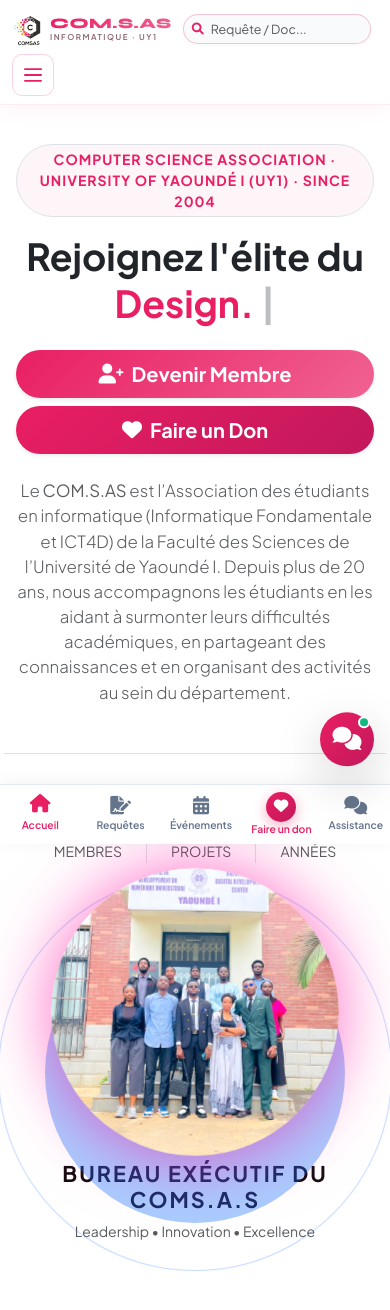
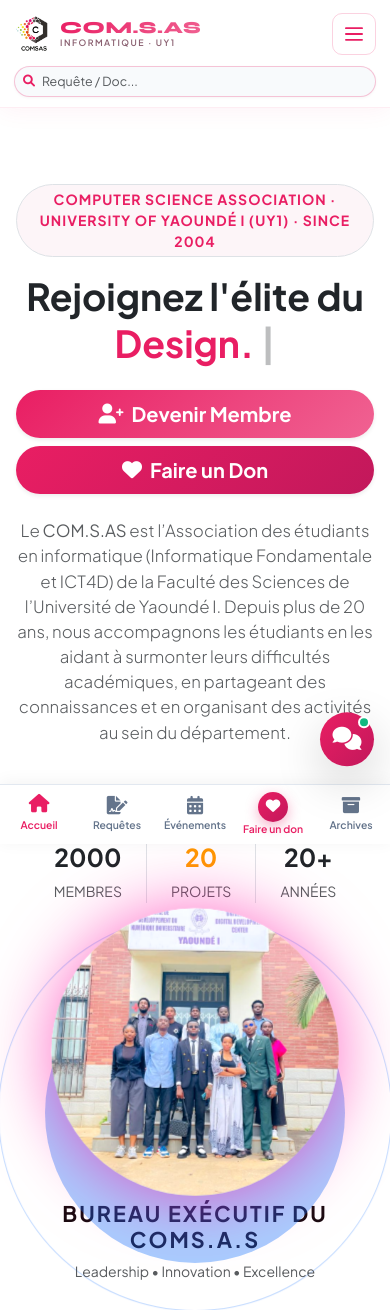
Before and after one commit to neussi/comsas-uy1.com, a Django app: page / in a window 390 px wide. Shown: the top 1310 px of the page. Run offline with Django 4.2, Linux system fonts and the light colour scheme; data that the repository does not hold is empty; some libraries are stand-ins or nearby versions.

Commit message:
fix: logo et 3 tirets sur la meme ligne avec recherche en dessous, et onglet archives dans la barre mobile basse

```diff
--- a/templates/base.html
+++ b/templates/base.html
@@ -81,7 +81,7 @@
             --shadow-md: 0 4px 16px rgba(233, 30, 99, .12);
             --shadow-lg: 0 10px 30px rgba(233, 30, 99, .18);
             /* Responsive spacing */
-            --navbar-height-mobile: 64px;
+            --navbar-height-mobile: 104px;
             --navbar-height-desktop: 72px;
         }
 
@@ -1333,7 +1333,7 @@
         }
 
         /* ════════════════════════════════════════
-           BARRE RECHERCHE MOBILE NAVBAR (UNE SEULE LIGNE & CENTRÉE)
+           BARRE RECHERCHE MOBILE NAVBAR (LOGO & 3 TIRETS SUR LA MÊME LIGNE, RECHERCHE EN DESSOUS)
         ════════════════════════════════════════ */
         @media (max-width: 991.98px) {
             #mainNavbar .container {
@@ -1341,46 +1341,46 @@
                 flex-wrap: wrap !important;
                 align-items: center !important;
                 justify-content: space-between !important;
-                padding: 8px 12px !important;
-                gap: 4px !important;
+                padding: 10px 14px 8px 14px !important;
             }
             #mainNavbar .navbar-brand {
                 order: 1 !important;
                 flex: 0 0 auto !important;
-                margin-right: 0 !important;
-                gap: 6px !important;
+                margin-right: auto !important;
+                gap: 8px !important;
             }
             #mainNavbar .brand-logo-wrap {
-                width: 32px !important;
-                height: 32px !important;
+                width: 38px !important;
+                height: 38px !important;
             }
             #mainNavbar .brand-name {
-                font-size: 0.90rem !important;
+                font-size: 1.05rem !important;
             }
             #mainNavbar .brand-sub {
-                font-size: 0.50rem !important;
+                font-size: 0.55rem !important;
+            }
+            #mainNavbar .navbar-toggler {
+                order: 2 !important;
+                flex: 0 0 auto !important;
+                padding: 6px 10px !important;
+                border-radius: 10px !important;
+                border: 1.5px solid var(--rose-border) !important;
+                margin-left: auto !important;
             }
             #mainNavbar .mobile-nav-search-wrap {
-                order: 2 !important;
-                flex: 1 1 auto !important;
-                min-width: 90px !important;
-                max-width: calc(100% - 170px) !important;
-                margin: 0 auto !important;
-                padding: 0 4px !important;
+                order: 3 !important;
+                flex: 0 0 100% !important;
+                width: 100% !important;
+                max-width: 100% !important;
+                margin-top: 8px !important;
+                margin-bottom: 2px !important;
+                padding: 0 !important;
             }
             #mainNavbar .mobile-nav-search-wrap .input-group {
                 border-radius: 999px !important;
                 background: #f8fafc !important;
                 border: 1px solid rgba(233, 30, 99, 0.25) !important;
                 box-shadow: 0 1px 3px rgba(0, 0, 0, 0.04) !important;
-            }
-            #mainNavbar .navbar-toggler {
-                order: 3 !important;
-                flex: 0 0 auto !important;
-                padding: 5px 8px !important;
-                border-radius: 10px !important;
-                border: 1.5px solid var(--rose-border) !important;
-                margin-left: 0 !important;
             }
             #mainNavbar #navbarNav {
                 order: 4 !important;
@@ -1498,8 +1498,14 @@
                 </div>
             </a>
 
-            <!-- Espace Recherche Documents & Requêtes sur Mobile (Entre Logo et Menu) -->
-            <div class="d-flex d-lg-none align-items-center flex-grow-1 mx-2 position-relative mobile-nav-search-wrap">
+            <!-- Toggler mobile (les 3 tirets sur la même ligne que le logo) -->
+            <button class="navbar-toggler" type="button" data-bs-toggle="collapse" data-bs-target="#navbarNav"
+                aria-controls="navbarNav" aria-expanded="false" aria-label="Ouvrir le menu">
+                <span class="navbar-toggler-icon"></span>
+            </button>
+
+            <!-- Espace Recherche Documents & Requêtes sur Mobile (EN DESSOUS) -->
+            <div class="d-flex d-lg-none align-items-center w-100 position-relative mobile-nav-search-wrap">
                 <div class="input-group input-group-sm rounded-pill bg-light border w-100 overflow-hidden shadow-none">
                     <span class="input-group-text bg-transparent border-0 pe-1 text-primary" style="font-size:0.75rem;"><i class="fas fa-search"></i></span>
                     <input type="text" id="mobileNavbarSearchInput" class="form-control form-control-sm bg-transparent border-0 ps-1 py-1 text-dark" placeholder="Requête / Doc..." autocomplete="off" style="font-size: 0.78rem;">
@@ -1513,12 +1519,6 @@
                     <div id="mobileNavbarSearchList" class="d-flex flex-column gap-2"></div>
                 </div>
             </div>
-
-            <!-- Toggler mobile -->
-            <button class="navbar-toggler" type="button" data-bs-toggle="collapse" data-bs-target="#navbarNav"
-                aria-controls="navbarNav" aria-expanded="false" aria-label="Ouvrir le menu">
-                <span class="navbar-toggler-icon"></span>
-            </button>
 
             <div class="collapse navbar-collapse" id="navbarNav">
                 <ul class="navbar-nav mx-auto gap-1">
@@ -1986,10 +1986,10 @@
             </div>
             <span>Faire un don</span>
         </a>
-        <button type="button" class="mobile-bottom-nav-item border-0 bg-transparent p-0" onclick="toggleChatWidget(true)">
-            <i class="fas fa-comments"></i>
-            <span>Assistance</span>
-        </button>
+        <a href="{% url 'archives' %}" class="mobile-bottom-nav-item {% if 'archives' in request.path %}active{% endif %}">
+            <i class="fas fa-archive"></i>
+            <span>Archives</span>
+        </a>
     </nav>
 
     <!-- Messages Django -->
```
